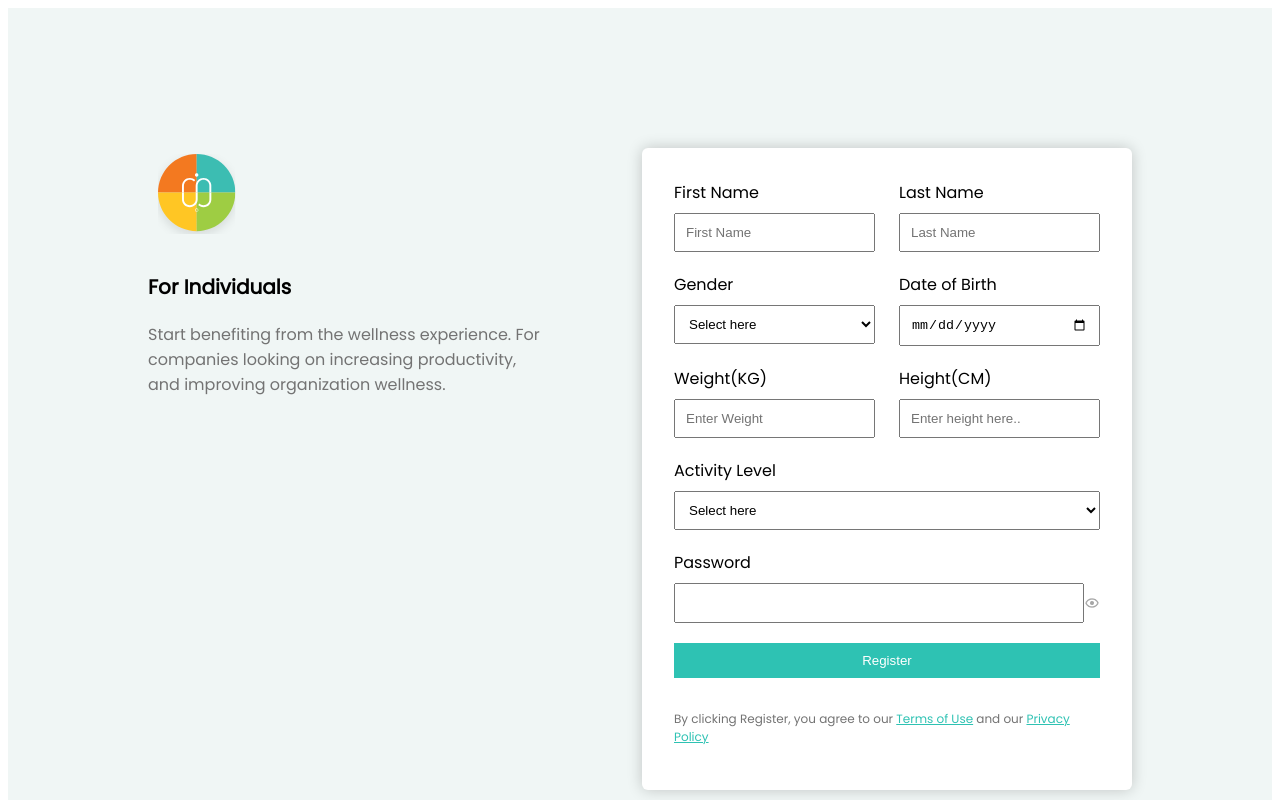
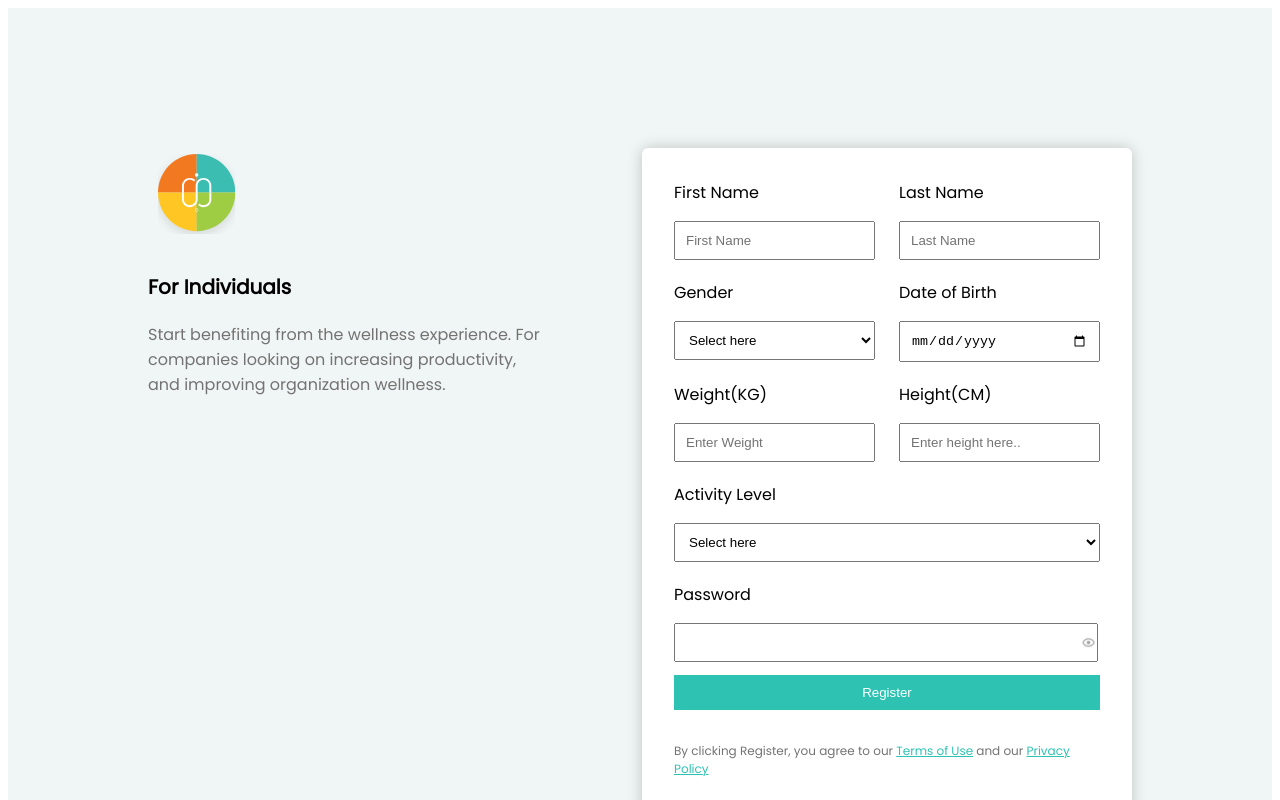
Before and after one commit to OnshilAgassi8/First-Term-Second-Assignment, a plain HTML site: page index.html in a window 1280 px wide. Shown: the top 800 px of the page. Drawn offline with Linux system fonts and the light colour scheme.

Commit message:
modified files

```diff
--- a/figma.css
+++ b/figma.css
@@ -65,21 +65,26 @@ button {
     padding: 10px;
 }
 
-.input-box {
-    width: 100%;
-    max-width: 500px;
-    border-radius: 2px;
-    display: flex;
-    align-items: center;
+label {
+    margin-bottom: 0.5rem;
 }
 
-
-.input-box input{
-    width: 100%;
-    height: 16px;
+.input-box {
     position: relative;
+    margin-bottom: 2rem;
 }
 
+.input-box input {
+    position: absolute;
+    width: 94%
+}
+
+img {
+    position: absolute;
+    width: 15px;
+    right: 4px;
+    top:12px;
+}
 
 button {
     color: white;
--- a/index.html
+++ b/index.html
@@ -136,7 +136,7 @@
                     <label for="password">Password</label>
                     <div class="input-box">
                         <input type="password" name="password" id="password" class="password-field" placeholder="" />
-                        <img src="assets/show.png" />
+                        <img src="assets/show.png" alt="eye icon for password"/>
                     </div>
                 </div>
 
```
